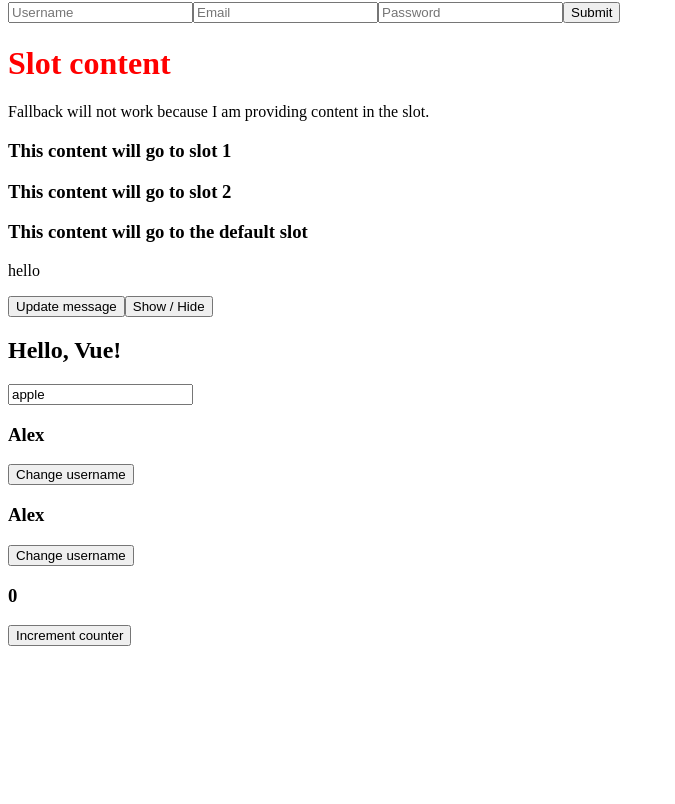
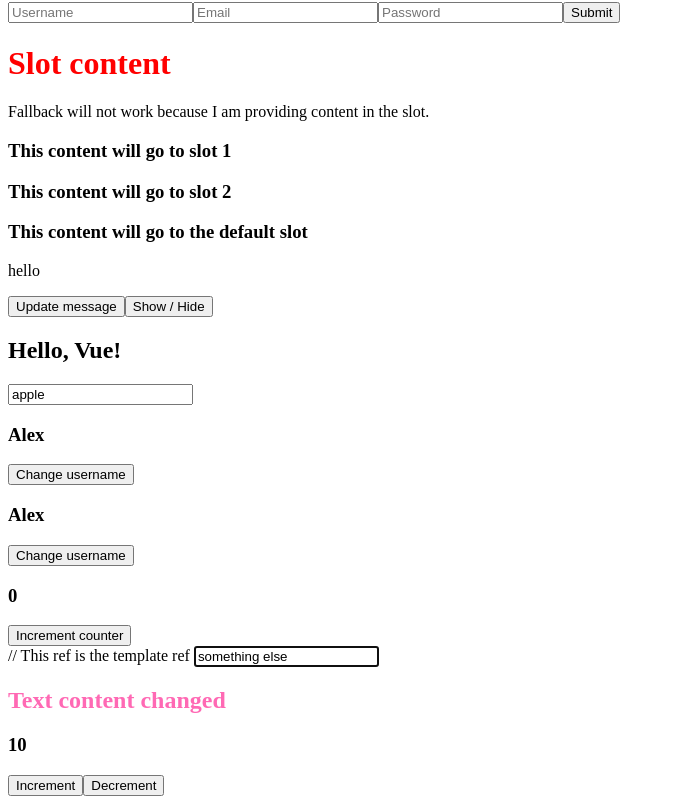
Before and after one commit to jumistrandberg/vue-tutorial-with-comments, a Vue app: page / in a window 1280 px wide. Shown: the part 5584-6388 px from the top of the page, without its empty margins (0-675 px from the left). Before the commit the page ends 6238 px from the top, so only its background shows below. Built offline with nearby package versions, Linux system fonts and the light colour scheme.

Commit message:
Adds component files for template ref and updates app.vue accordingly

```diff
--- a/src/App.vue
+++ b/src/App.vue
@@ -48,6 +48,9 @@ import LifecycleComponent from "./components/LifecycleComponent.vue";
 import BasicWatcher from "./components/BasicWatcher.vue";
 import ReactiveObject from "./components/ReactiveObject.vue";
 import MultipleSources from "./components/MultipleSources.vue";
+import BasicRef from "./components/BasicRef.vue";
+import FunctionRef from "./components/FunctionRef.vue";
+import TemplateRefComponent from "./components/TemplateRefComponent.vue";
 </script>
 
 <template>
@@ -108,6 +111,9 @@ import MultipleSources from "./components/MultipleSources.vue";
   <BasicWatcher />
   <ReactiveObject />
   <MultipleSources />
+  <BasicRef />
+  <FunctionRef />
+  <TemplateRefComponent />
 </template>
 
 <style scoped></style>
--- /dev/null
+++ b/src/components/BasicRef.vue
@@ -0,0 +1,20 @@
+<script setup>
+//This ref is the component ref, used for reactivity.
+import { onMounted, ref } from "vue";
+
+const myRef = ref("");
+
+onMounted(() => {
+  console.log(myRef.value);
+//   This line accesses the input field through the ref and puts the focus on it.
+  myRef.value.focus();
+  myRef.value.value = "something else"
+});
+</script>
+
+<template>
+  <div>
+    // This ref is the template ref
+    <input type="text" placeholder="Your name..." ref="myRef" />
+  </div>
+</template>
--- /dev/null
+++ b/src/components/FunctionRef.vue
@@ -0,0 +1,12 @@
+<script setup>
+const myRefFunction = (element) => {
+    // Logs the text content where we are using our template ref
+    console.log(element.textContent);
+    element.textContent = "Text content changed";
+    element.style.color = "hotpink";
+}
+</script>
+
+<template>
+    <h2 :ref="myRefFunction">This is the initial value</h2>
+</template>
--- /dev/null
+++ b/src/components/TemplateRefComponent.vue
@@ -0,0 +1,13 @@
+<script setup>
+import ToUseInsideTemplateRef from "./ToUseInsideTemplateRef.vue";
+import { onMounted, ref } from "vue";
+
+const myRef = ref(null);
+onMounted(() => {
+    console.log(myRef.value);
+})
+</script>
+
+<template>
+  <ToUseInsideTemplateRef ref="myRef" />
+</template>
--- /dev/null
+++ b/src/components/ToUseInsideTemplateRef.vue
@@ -0,0 +1,21 @@
+<script setup>
+import { ref } from "vue";
+
+// When using the script setup it's private by default
+// so a parent referencing a child won't be able to access anything
+// First we need to expose all the properties and methods
+// then we'll be able to use them inside the parent component
+// use (defineExpose) to expose the properties and methods
+const count = ref(10);
+const increment = () => count.value++;
+const decrement = () => count.value--;
+
+// now we can use the exposed properties and methods inside the parent component
+defineExpose({count, increment, decrement});
+</script>
+
+<template>
+  <h3>{{ count }}</h3>
+  <button @click="increment">Increment</button>
+  <button @click="decrement">Decrement</button>
+</template>
```
